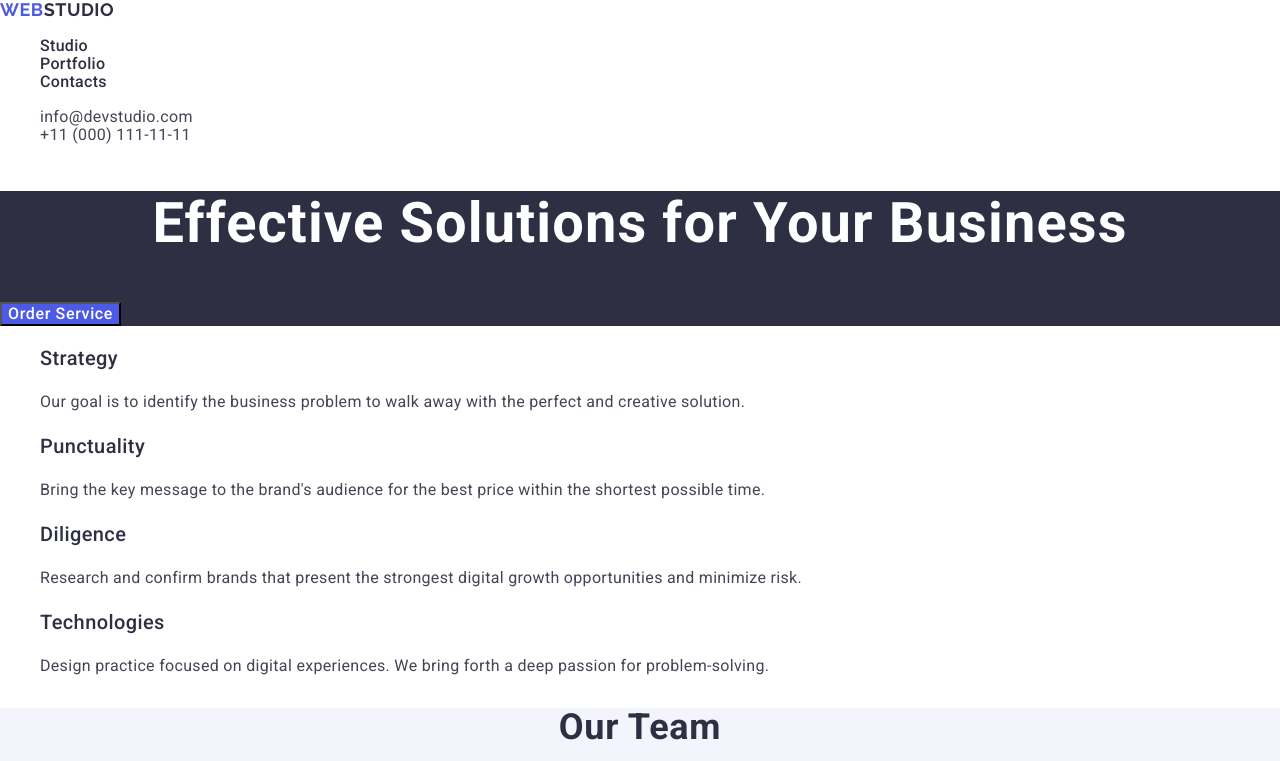
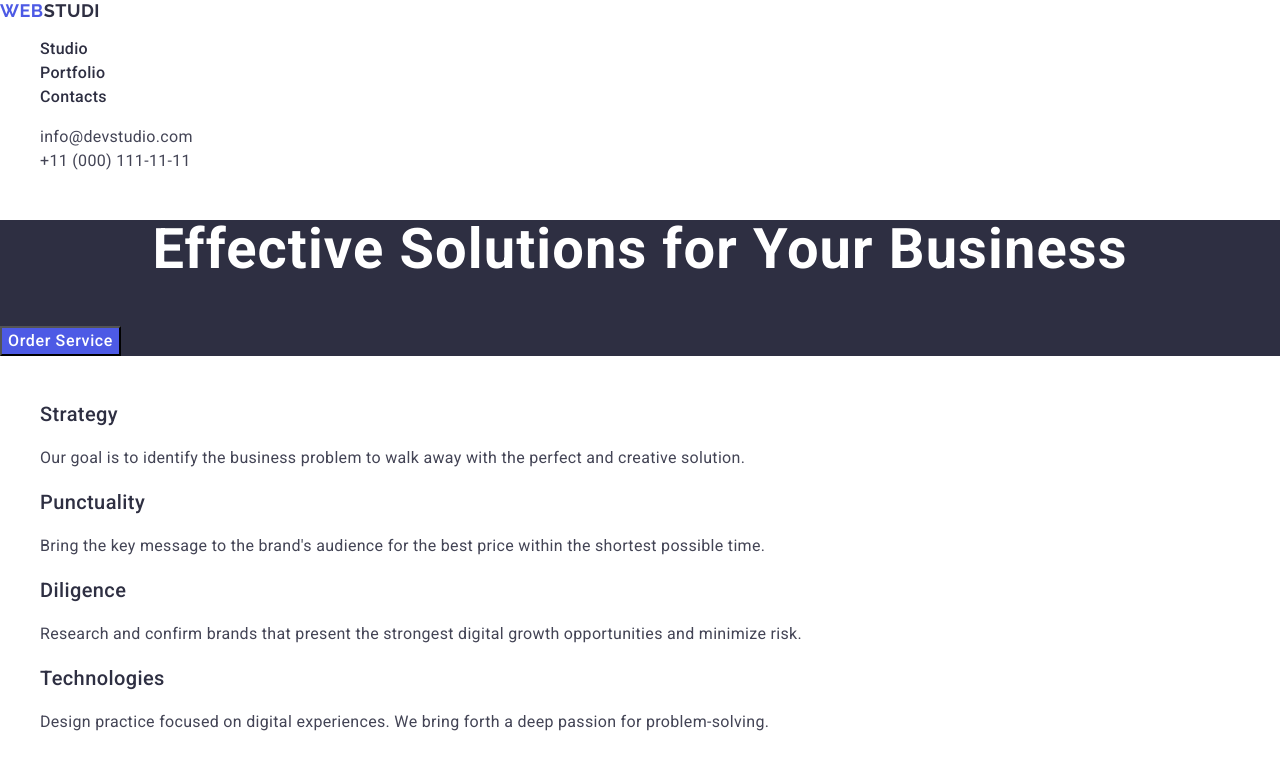
Before and after one commit to AnnaP-G/goit-markup-hw-02, a plain HTML site: page index.html in a window 1280 px wide. Shown: the top 761 px of the page. Drawn offline with nearby package versions, Linux system fonts and the light colour scheme.

Commit message:
homework 02 css dz

```diff
--- a/css/styles.css
+++ b/css/styles.css
@@ -1,17 +1,11 @@
 body {
     font-family: 'Roboto', sans-serif;
-    color: #2E2F42;
+    color: #434455;
     background-color: #FFFFFF;
 }
 
 .visually-hidden {
-    position: absolute;
-    width: 1px;
-    height: 1px;
     margin: -1px;
-    border: 0;
-    padding: 0;
-
     white-space: nowrap;
     clip-path: inset(100%);
     clip: rect(0 0 0 0);
@@ -27,18 +21,18 @@ body {
 }
 
 .header-logo {
-    color: #2E2F42;
-    font-family: Raleway;
+    color: #4d5ae5;
+    font-family: Raleway, sans-serif;
     font-size: 18px;
     font-style: normal;
     font-weight: 700;
-    line-height: 1,17;
+    line-height: 1.17;
     letter-spacing: 0.03em;
     text-transform: uppercase;
 }
 
 .header-logo span {
-    color: #4D5AE5;
+    color: #2e2f42;
     font-family: Raleway;
     font-size: 18px;
     font-style: normal;
@@ -52,12 +46,16 @@ body {
     color: #2E2F42;
     font-size: 16px;
     font-weight: 500;
-    line-height: 1,5;
+    line-height: 1.5;
     letter-spacing: 0.02em;
 }
 
 .header-menu-link:hover {
     color: var(--OCEAN, #404BBF);
+}
+
+.address-contacts {
+    font-style: normal
 }
 
 .address-contacts-link {
@@ -66,13 +64,15 @@ body {
     font-style: normal;
     font-size: 16px;
     font-weight: 400;
-    line-height: 1,5;
+    line-height: 1.5;
     letter-spacing: 0.02em;
 
 }
-.address-contacts-link:hover,
+.address-contacts-link:hover {
+    color: var(--OCEAN, #404BBF)
+},
 .address-contacts-link:focus {
-    color: var(--OCEAN, #404BBF);
+    color: #404bbf;
 }
 .headline {
     background: #2E2F42;}
@@ -82,7 +82,7 @@ body {
     text-align: center;
     font-size: 56px;
     font-weight: 700;
-    line-height: 1,07;
+    line-height: 1.07;
     letter-spacing: 0.02em;
 }
 
@@ -91,7 +91,7 @@ body {
     color: #FFFFFF;
     font-size: 16px;
     font-weight: 500;
-    line-height: 1,5;
+    line-height: 1.5;
     letter-spacing: 0.04em;
     cursor: pointer;
 }
@@ -102,6 +102,7 @@ body {
 }
 
 .features-list-subtitle {
+    background-color: #FFFFFF;
     color: #2E2F42;
     font-size: 20px;
     font-weight: 500;
@@ -178,8 +179,8 @@ body {
 }
 
 .footer-logo {
-    color: var(--CLOUD, #F4F4FD);
-    font-family: Raleway;
+    color: var(--IRIS, #4D5AE5);
+    font-family: Raleway, sans-serif;
     font-size: 18px;
     font-weight: 700;
     line-height: 1.17;
@@ -187,8 +188,8 @@ body {
     text-transform: uppercase;
 }
 
-.footer-logo span {
-    color: #4D5AE5;
+.footerstudio {
+    color: var(--CLOUD, #F4F4FD);
     font-family: Raleway;
     font-size: 18px;
     font-weight: 700;
--- a/index.html
+++ b/index.html
@@ -18,7 +18,7 @@
 <body>
     <header class="header">
         <nav class="header-navigation">
-            <a class="header-logo link" href="./index.html"><span>Web</span>Studio</a>
+            <a href="./index.html" class="header-logo link">Web<span>Studi</span></a>
             <ul class="header-menu list">
                 <li class="header-menu-item">
                     <a class="header-menu-link link" href="">Studio</a>
@@ -147,7 +147,7 @@
         </section>
     </main>
     <footer class="footer">
-        <a class="footer-logo link" href="./index.html"><span>Web</span>Studio</a>
+        <a class="footer-logo link" href="./index.html">Web<span class="footerstudio">Studio</span></a>
         <p class="footer-text">Increase the flow of customers and sales for your business with digital marketing &
             growth solutions.</p>
     </footer>
```
